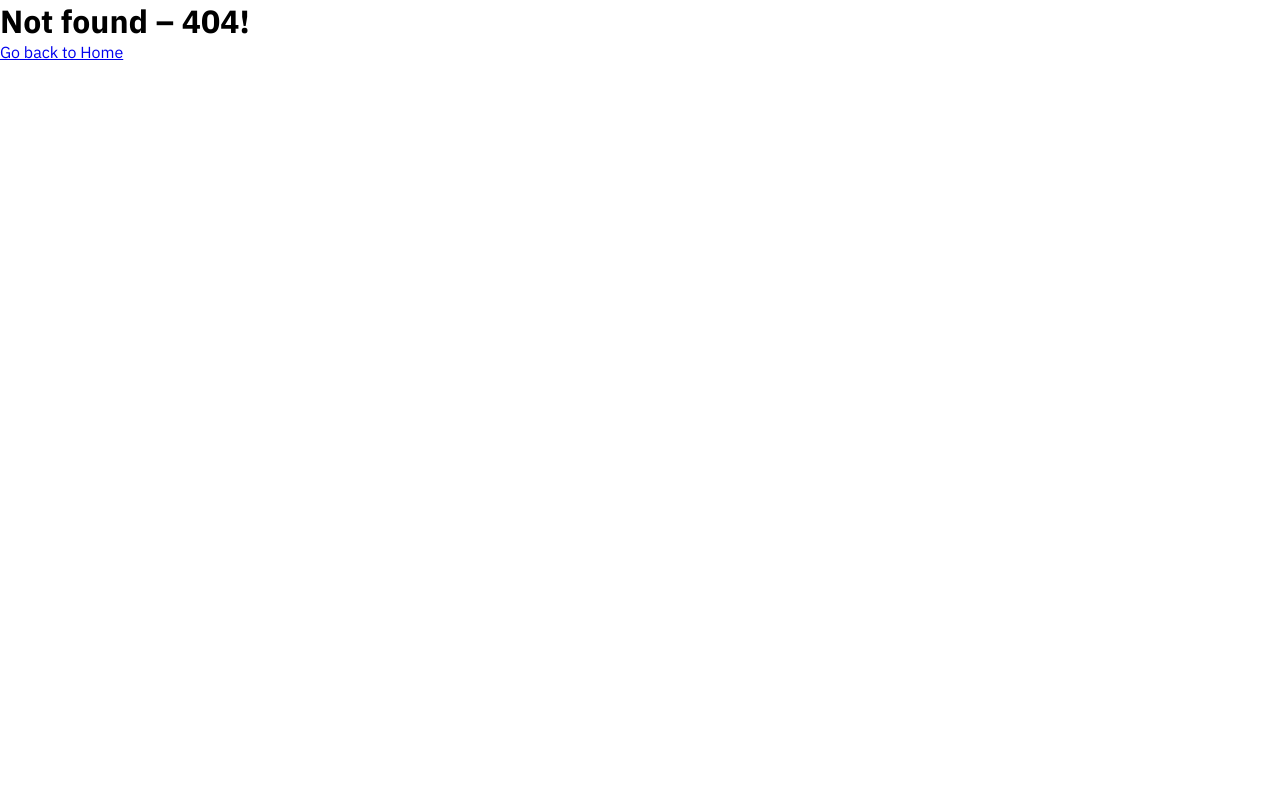
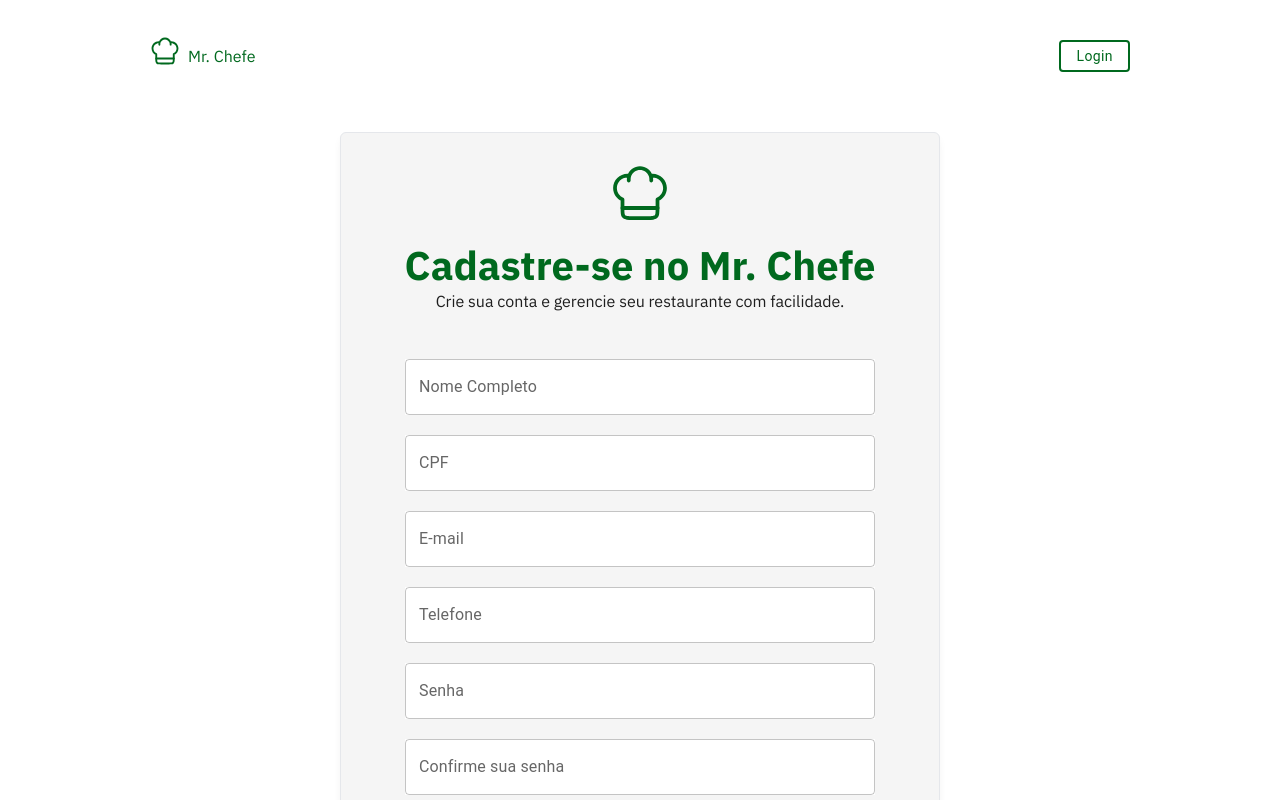
Before and after one commit to Lealzzera/mr-chef-front-end, a Next.js app: page /cadastro in a window 1280 px wide. Before the commit this address had no page. Shown: the top 800 px of the page. Built offline with nearby package versions, Linux system fonts and the light colour scheme.

Commit message:
feat: created sinup page and its styles, states, etc...

```diff
--- /dev/null
+++ b/src/app/cadastro/page.tsx
@@ -0,0 +1,128 @@
+"use client";
+
+import IndexPageHeaderComponent from "@/components/IndexPageHeaderComponent/IndexPageHeaderComponent";
+import {
+  ButtonContainer,
+  FormContainer,
+  SignUpForm,
+  SignUpFormWrappFields,
+  SubtitleForm,
+  TitleForm,
+  TitleIconContainer,
+} from "./styles";
+import ChefLogoIcon from "@/icons/ChefLogoICon";
+import InputFieldComponent from "@/components/InputFieldComponent/InputFieldComponent";
+import ButtonComponent from "@/components/ButtonComponent/ButtonComponent";
+import React, { useState } from "react";
+
+export default function SignUp() {
+  const [formData, setFormData] = useState({
+    name: "",
+    cpf: "",
+    email: "",
+    phoneNumber: "",
+    password: "",
+    confirmedPassword: "",
+  });
+
+  const handleChange = (e: React.ChangeEvent<HTMLInputElement>) => {
+    const { name, value } = e.target;
+    setFormData((prevValue) => ({
+      ...prevValue,
+      [name]: value,
+    }));
+  };
+
+  const handleSubmit = (e: React.FormEvent<HTMLFormElement>) => {
+    e.preventDefault();
+    console.log(formData);
+    setFormData({
+      name: "",
+      cpf: "",
+      email: "",
+      phoneNumber: "",
+      password: "",
+      confirmedPassword: "",
+    });
+  };
+  return (
+    <>
+      <IndexPageHeaderComponent />
+      <FormContainer>
+        <TitleIconContainer>
+          <ChefLogoIcon />
+          <TitleForm>Cadastre-se no Mr. Chefe</TitleForm>
+          <SubtitleForm>
+            Crie sua conta e gerencie seu restaurante com facilidade.
+          </SubtitleForm>
+        </TitleIconContainer>
+        <SignUpForm onSubmit={handleSubmit}>
+          <SignUpFormWrappFields>
+            <InputFieldComponent
+              showError={false}
+              type="text"
+              name="name"
+              value={formData.name}
+              changeValue={handleChange}
+              fullWidth
+              label="Nome Completo"
+            />
+            <InputFieldComponent
+              showError={false}
+              changeValue={handleChange}
+              name="cpf"
+              type="text"
+              value={formData.cpf}
+              fullWidth
+              label="CPF"
+            />
+            <InputFieldComponent
+              showError={false}
+              value={formData.email}
+              name="email"
+              changeValue={handleChange}
+              type="text"
+              fullWidth
+              label="E-mail"
+            />
+            <InputFieldComponent
+              showError={false}
+              value={formData.phoneNumber}
+              name="phoneNumber"
+              changeValue={handleChange}
+              type="text"
+              fullWidth
+              label="Telefone"
+            />
+            <InputFieldComponent
+              showError={false}
+              value={formData.password}
+              changeValue={handleChange}
+              name="password"
+              type="password"
+              fullWidth
+              label="Senha"
+            />
+            <InputFieldComponent
+              showError={false}
+              changeValue={handleChange}
+              type="password"
+              name="confirmedPassword"
+              value={formData.confirmedPassword}
+              fullWidth
+              label="Confirme sua senha"
+            />
+          </SignUpFormWrappFields>
+          <ButtonContainer>
+            <ButtonComponent
+              disabled={false}
+              type="submit"
+              fullWidth
+              textButton="Criar Conta"
+            />
+          </ButtonContainer>
+        </SignUpForm>
+      </FormContainer>
+    </>
+  );
+}
--- /dev/null
+++ b/src/app/cadastro/styles.ts
@@ -0,0 +1,70 @@
+import styled from "styled-components";
+
+export const FormContainer = styled.section`
+  max-width: 330px;
+  background-color: var(--grey-100);
+  border-radius: 6px;
+  border: 1px solid var(--grey-400);
+  box-shadow: 0px 5px 10px -3px rgba(0, 0, 0, 0.1);
+  height: 840px;
+  margin: 30px auto;
+  @media (min-width: 750px) {
+    max-width: 600px;
+  }
+`;
+
+export const TitleIconContainer = styled.div`
+  & .chef-logo-icon {
+    width: 60px;
+    height: 60px;
+  }
+  display: flex;
+  align-items: center;
+  flex-direction: column;
+  margin-top: 30px;
+`;
+
+export const TitleForm = styled.h1`
+  color: var(--green-300);
+  font-weight: bold;
+  font-size: 1.5rem;
+  margin-top: 1rem;
+  text-align: center;
+  @media (min-width: 750px) {
+    font-size: 2.5rem;
+  }
+`;
+
+export const SubtitleForm = styled.p`
+  color: var(--grey-800);
+  text-align: center;
+  font-size: 1rem;
+  padding: 0 1.75rem;
+`;
+
+export const SignUpForm = styled.form``;
+
+export const SignUpFormWrappFields = styled.div`
+  margin-top: 3rem;
+  display: flex;
+  align-items: center;
+  gap: 1.25rem;
+  flex-direction: column;
+  justify-content: center;
+  padding: 0 1.5rem;
+  & .MuiTextField-root {
+    background-color: var(--white);
+  }
+
+  @media (min-width: 750px) {
+    padding: 0 4rem;
+  }
+`;
+
+export const ButtonContainer = styled.div`
+  margin-top: 2rem;
+  padding: 0 1.5rem;
+  @media (min-width: 750px) {
+    padding: 0 4rem;
+  }
+`;
```
